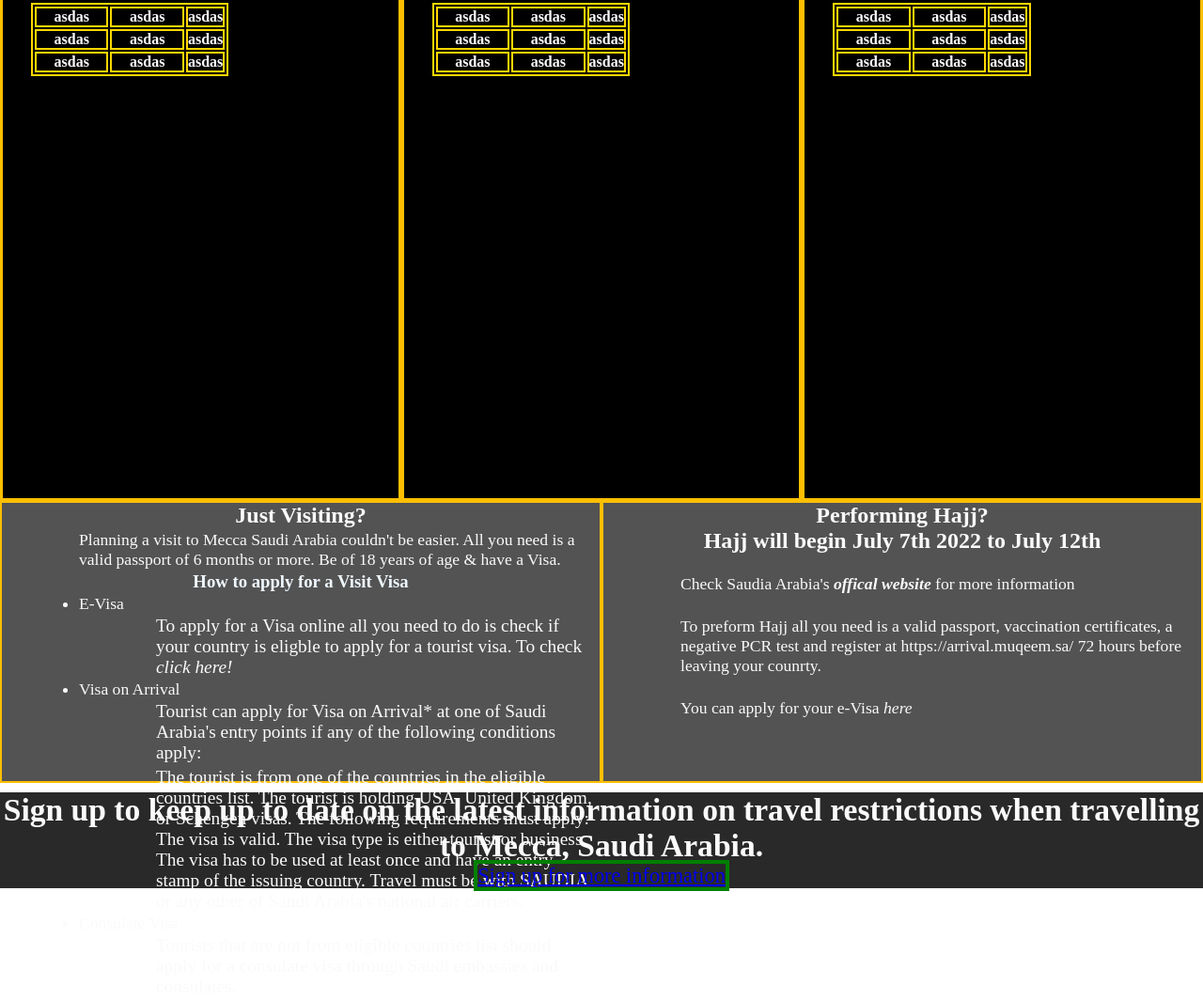
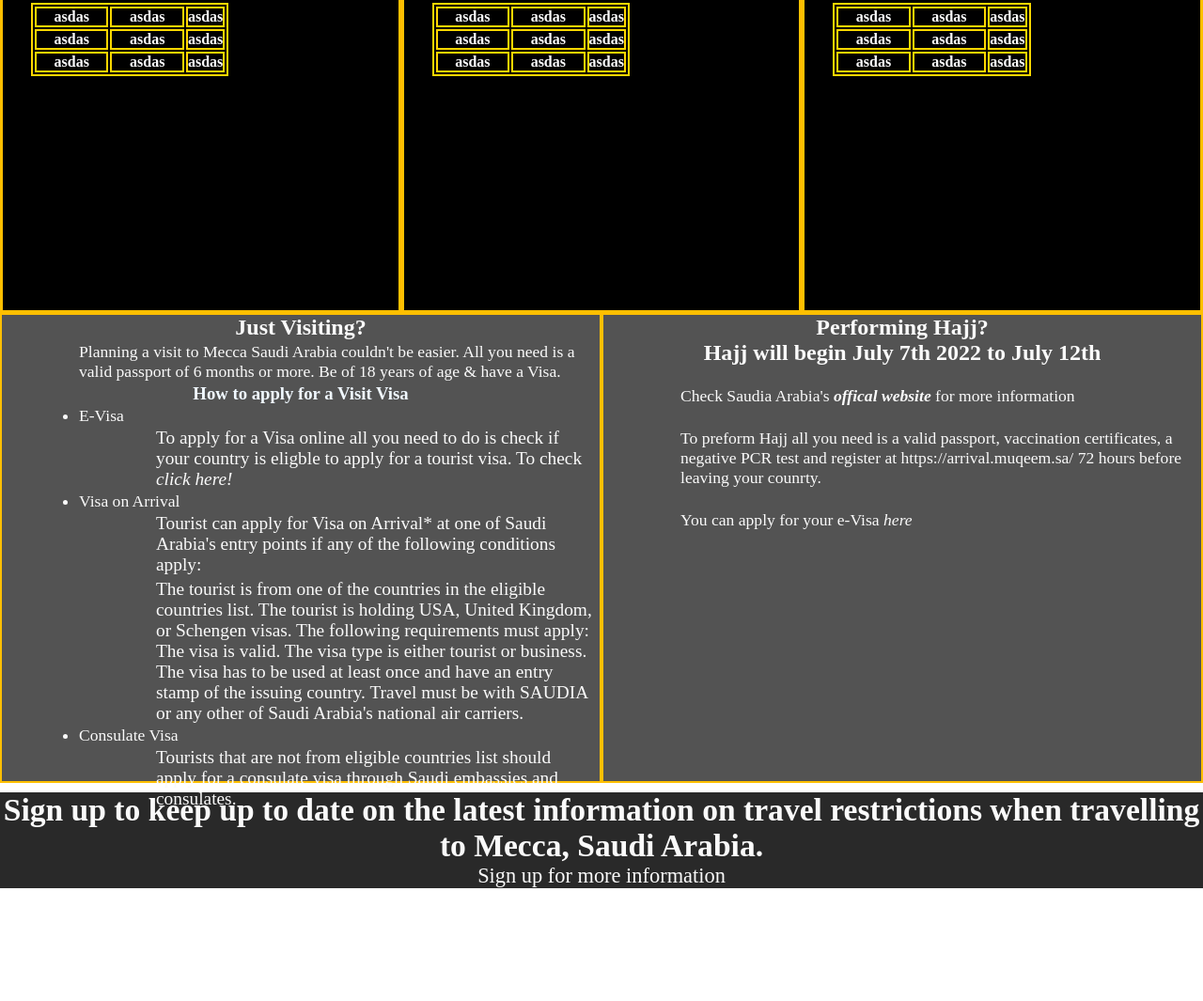
Before and after one commit to S-shah93/Project-1---HTML-CSS, a plain HTML site: page index.html in a window 1280 px wide. Shown: the part 792-1857 px from the top of the page at 94% size. After the commit the page ends 1737 px from the top, so only its background shows below. Drawn offline with Linux system fonts and the light colour scheme.

Commit message:
Add footer and style

```diff
--- a/assets/css/style.css
+++ b/assets/css/style.css
@@ -96,7 +96,7 @@ h1 {
 /* home page information top*/
 
 #hp-information-top {
-    height: 600px;
+    height: 400px;
     width: 100%;
     background-color: black;
 }
@@ -104,7 +104,7 @@ h1 {
 
 #hp-information-top div {
     color: #fafafa;
-    height: 600px;
+    height: 400px;
     width: 33.33%;
 
 
@@ -129,7 +129,7 @@ h1 {
 
 
 #hp-information-bottom-left {
-    height: 300px;
+    height: 500px;
     width: 100%;
     background-color: #535353;
 }
@@ -139,7 +139,7 @@ h1 {
 #hp-information-bottom-left div {
     color: #fafafa;
     width: 50%;
-    height: 300px;
+    height: 500px;
     float: left;
     padding-top: 0px;
     text-align: center;
@@ -166,7 +166,7 @@ h1 {
 /*hp information bottom right*/
 
 #hp-information-bottom-right {
-    height: 300px;
+    height: 500px;
     width: 100%;
     background-color: #535353;
 }
@@ -175,7 +175,7 @@ h1 {
 #hp-information-bottom-right div {
     color: #fafafa;
     width: 50%;
-    height: 300px;
+    height: 500px;
     float: left;
     padding-top: 0px;
     text-align: center;
@@ -203,5 +203,11 @@ h1 {
 }
 
 #hp-footer a {
-    border: 4px solid green;
+
+    color: #fafafa;
+    text-decoration: none;
+    margin-bottom: 5px;
 }
+#hp-footer a:hover {
+    background-color: black;
+}
```
Also changed, not shown: index.html (+1 -0 lines).
